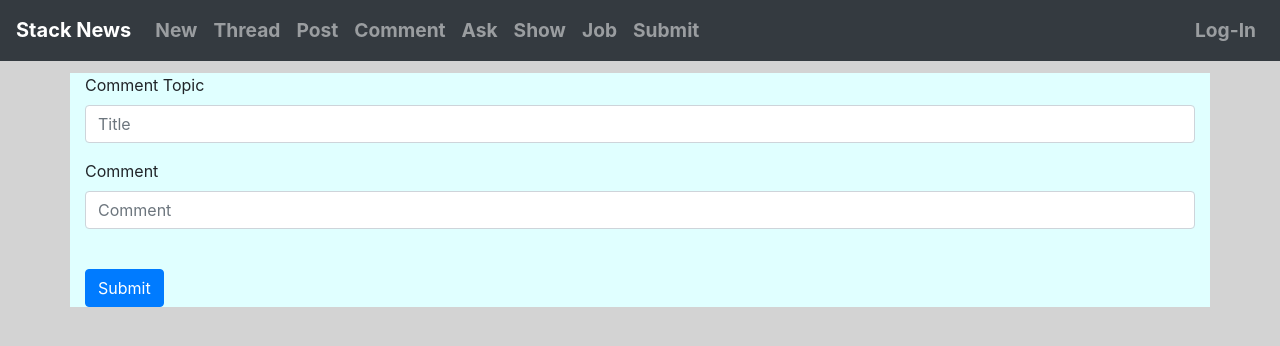
After one commit to Skchoudhary/stacknews, a Django app: template templates/dashboard/comment.html in a window 1280 px wide. The commit adds this page. Shown: the top 346 px of the page. Run offline with Django 3.2, Linux system fonts and the light colour scheme; the template is opened without the code that fills it, so the values that code supplies are empty; some libraries are stand-ins or nearby versions.

Commit message:
add tempalte code for comment

```diff
--- a/templates/base.html
+++ b/templates/base.html
@@ -7,7 +7,8 @@
 <head>
     <meta charset="UTF-8">
     <title>{% block title %}{% endblock %}</title>
-    <link rel="stylesheet" href="https://stackpath.bootstrapcdn.com/bootstrap/4.3.1/css/bootstrap.min.css" integrity="sha384-ggOyR0iXCbMQv3Xipma34MD+dH/1fQ784/j6cY/iJTQUOhcWr7x9JvoRxT2MZw1T" crossorigin="anonymous">
+{#    <link rel="stylesheet" href="https://stackpath.bootstrapcdn.com/bootstrap/4.3.1/css/bootstrap.min.css" integrity="sha384-ggOyR0iXCbMQv3Xipma34MD+dH/1fQ784/j6cY/iJTQUOhcWr7x9JvoRxT2MZw1T" crossorigin="anonymous">#}
+        <link href="{% static 'bootstrap/css/bootstrap.min.css' %}" rel="stylesheet" type="text/css"/>
     {% block extrastyle %}{% endblock %}
 
     {% block extrascripts %}{% endblock %}
@@ -66,6 +67,7 @@
 
 <script src="https://code.jquery.com/jquery-3.3.1.slim.min.js" integrity="sha384-q8i/X+965DzO0rT7abK41JStQIAqVgRVzpbzo5smXKp4YfRvH+8abtTE1Pi6jizo" crossorigin="anonymous"></script>
 <script src="https://cdnjs.cloudflare.com/ajax/libs/popper.js/1.14.7/umd/popper.min.js" integrity="sha384-UO2eT0CpHqdSJQ6hJty5KVphtPhzWj9WO1clHTMGa3JDZwrnQq4sF86dIHNDz0W1" crossorigin="anonymous"></script>
-<script src="https://stackpath.bootstrapcdn.com/bootstrap/4.3.1/js/bootstrap.min.js" integrity="sha384-JjSmVgyd0p3pXB1rRibZUAYoIIy6OrQ6VrjIEaFf/nJGzIxFDsf4x0xIM+B07jRM" crossorigin="anonymous"></script>
+{#<script src="https://stackpath.bootstrapcdn.com/bootstrap/4.3.1/js/bootstrap.min.js" integrity="sha384-JjSmVgyd0p3pXB1rRibZUAYoIIy6OrQ6VrjIEaFf/nJGzIxFDsf4x0xIM+B07jRM" crossorigin="anonymous"></script>#}
+<script src="{% static 'bootstrap/js/bootstrap.min.js' %}" type="text/javascript"></script>
 </body>
 </html>
--- /dev/null
+++ b/templates/dashboard/comment.html
@@ -0,0 +1,35 @@
+{% extends "base.html" %}
+{% load i18n admin_static %}
+{% load staticfiles %}
+{% load i18n %}
+
+{% block title %}
+    Stack News | Comment
+{% endblock %}
+
+{% block content %}
+    <div style="margin-top: 1%">
+        <div class="container" style="background-color: lightcyan">
+
+            <div class="row">
+                <div class="col-md-12 col-xs-12 col-lg-12 centre">
+                    <form action="/dashboard/comment/" method="post" name="news_comment" id="news_comment">
+                        {% csrf_token %}
+                        <div class="form-group">
+                            <label>Comment Topic</label>
+                            <input id="comment_topic" class="form-control" placeholder="Title" name="comment_topic">
+                        </div>
+
+                        <div class="form-group">
+                            <label>Comment</label>
+                            <input id="comment" class="form-control" placeholder="Comment" name="comment">
+                            <input id="linked_post" name="linked_post" value="-1" hidden>
+                        </div>
+                        <br>
+                        <button class="btn btn-primary" type="submit"> Submit </button>
+                    </form>
+                </div>
+            </div>
+        </div>
+    </div>
+{% endblock %}
```
